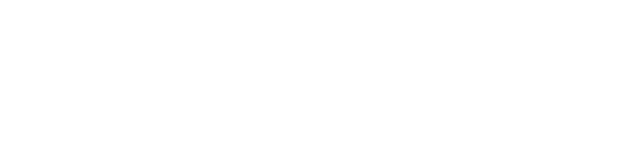
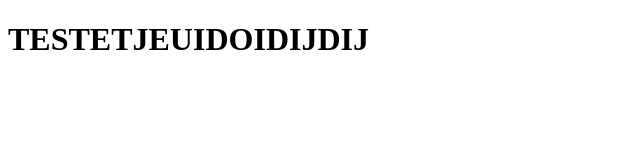
Before and after one commit to scottigui/mydiet, a plain HTML site: page index.html in a window 1280 px wide. Shown: the whole page, without its empty margins (0-640 px from the left). Drawn offline with Linux system fonts and the light colour scheme.

Commit message:
Add files via upload

```diff
--- a/index.html
+++ b/index.html
@@ -2,11 +2,11 @@
 <html>
     <head>
         <meta charset="utf-8">
-        <title>aula sobre deploy</title>
+        <title>trabalho final</title>
         <link rel="stylessheet" href="styles.css">
     </head>
     <body>
-        <main class="content-main">
+        <h1>TESTETJEUIDOIDIJDIJ</h1>
 
         </main>
     </body>
```
